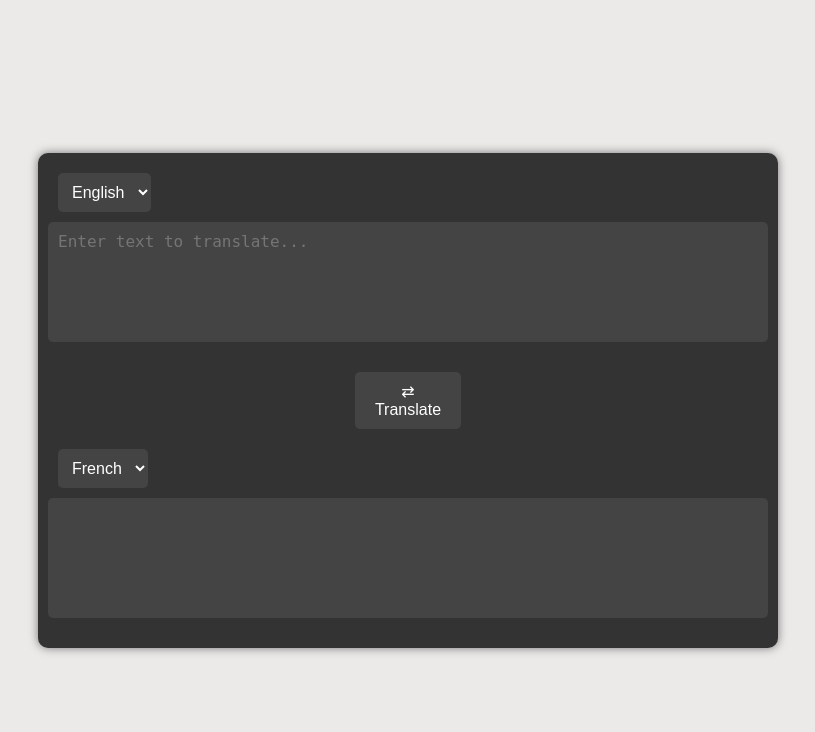
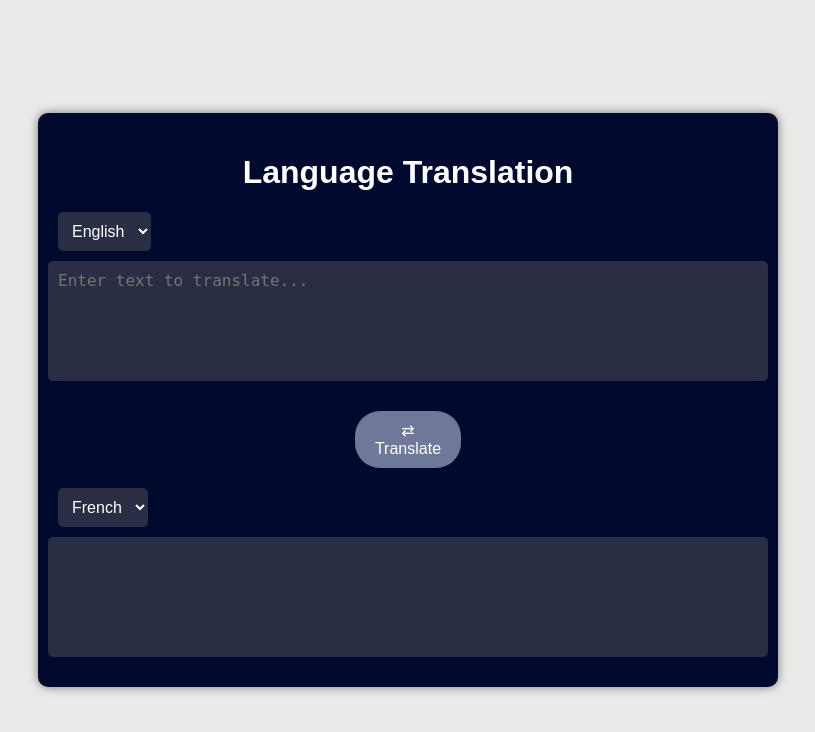
Before and after one commit to Mariamhsein2001/Machine-Translation, a Flask app: page / in a window 1280 px wide. Shown: the top 732 px of the page, without its empty margins (232-1047 px from the left). Run offline with Flask 2, Linux system fonts and the light colour scheme; parts of the project's set-up code (start-up, migrations or seed data) failed here and were passed over.

Commit message:
Modifying style

```diff
--- a/translator/static/styles.css
+++ b/translator/static/styles.css
@@ -10,7 +10,7 @@ body {
 }
 
 .translator-container {
-    background-color: #333333;
+    background-color:#010a2e;
     padding: 20px;
     border-radius: 10px;
     box-shadow: 0 0 10px rgba(0, 0, 0, 0.5);
@@ -26,7 +26,7 @@ body {
 }
 
 .language-selection select, #input-text, #output-text {
-    background-color: #444444;
+    background-color: #282e44;
     color: #ffffff;
     border: none;
     padding: 10px;
@@ -38,7 +38,10 @@ body {
     height: 100px;
     resize: none;
 }
-
+h1 {
+    text-align: center;
+    color: #ffffff;
+}
 form {
     display: flex;
     flex-direction: column;
@@ -47,11 +50,11 @@ form {
 }
 
 #translate-button {
-    background-color: #444444;
+    background-color: #6f7898;
     color: #ffffff;
     border: none;
     padding: 10px 20px;
-    border-radius: 5px;
+    border-radius:25px;
     font-size: 16px;
     cursor: pointer;
     margin: 20px 0;
@@ -59,7 +62,7 @@ form {
 }
 
 #translate-button:hover {
-    background-color: #555555;
+    background-color: #8e94aa;
 }
 
 .translation {
--- a/translator/templates/index.html
+++ b/translator/templates/index.html
@@ -9,6 +9,7 @@
 </head>
 <body>
     <div class="translator-container">
+        <h1>Language Translation</h1>
         <div class="language-selection">
             <select id="input-language" name="input-language">
                 <option value="en">English</option>
```
